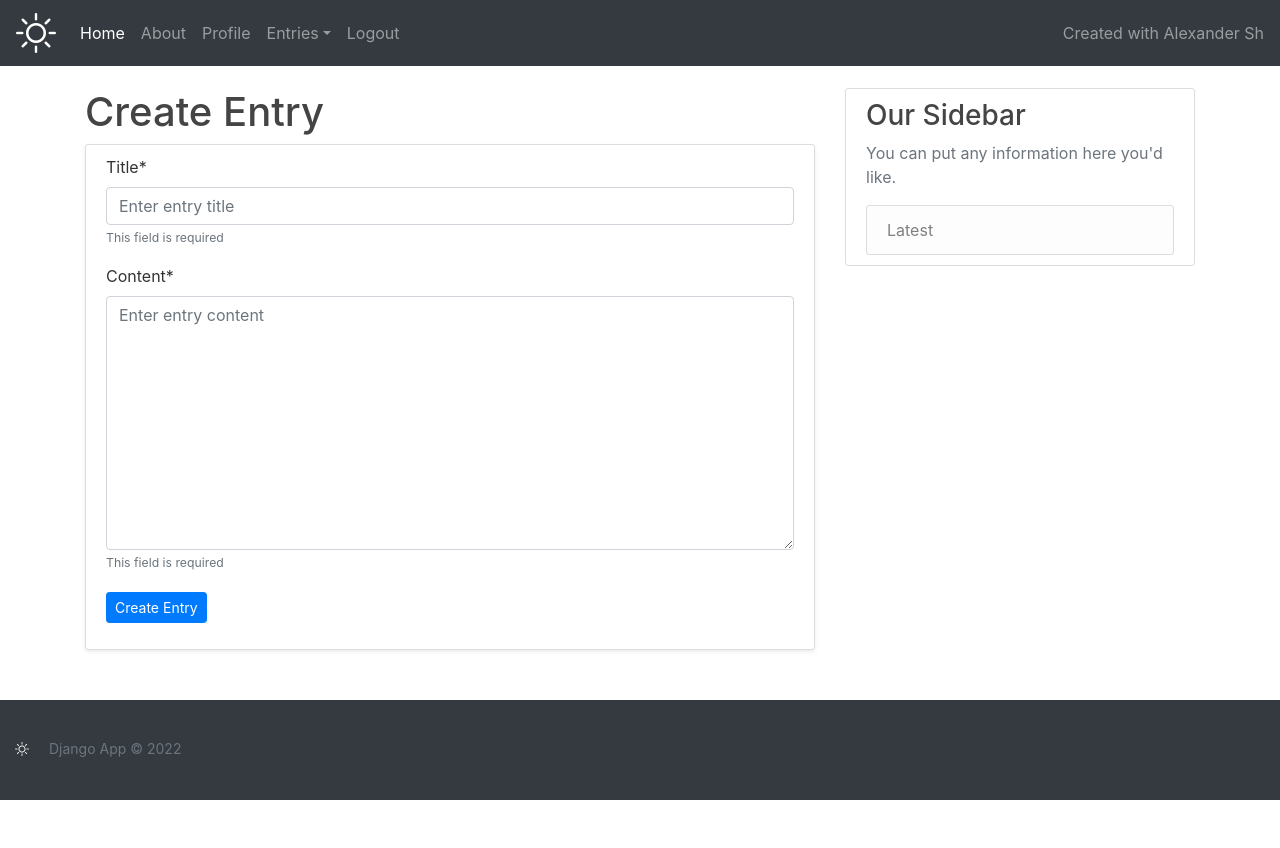
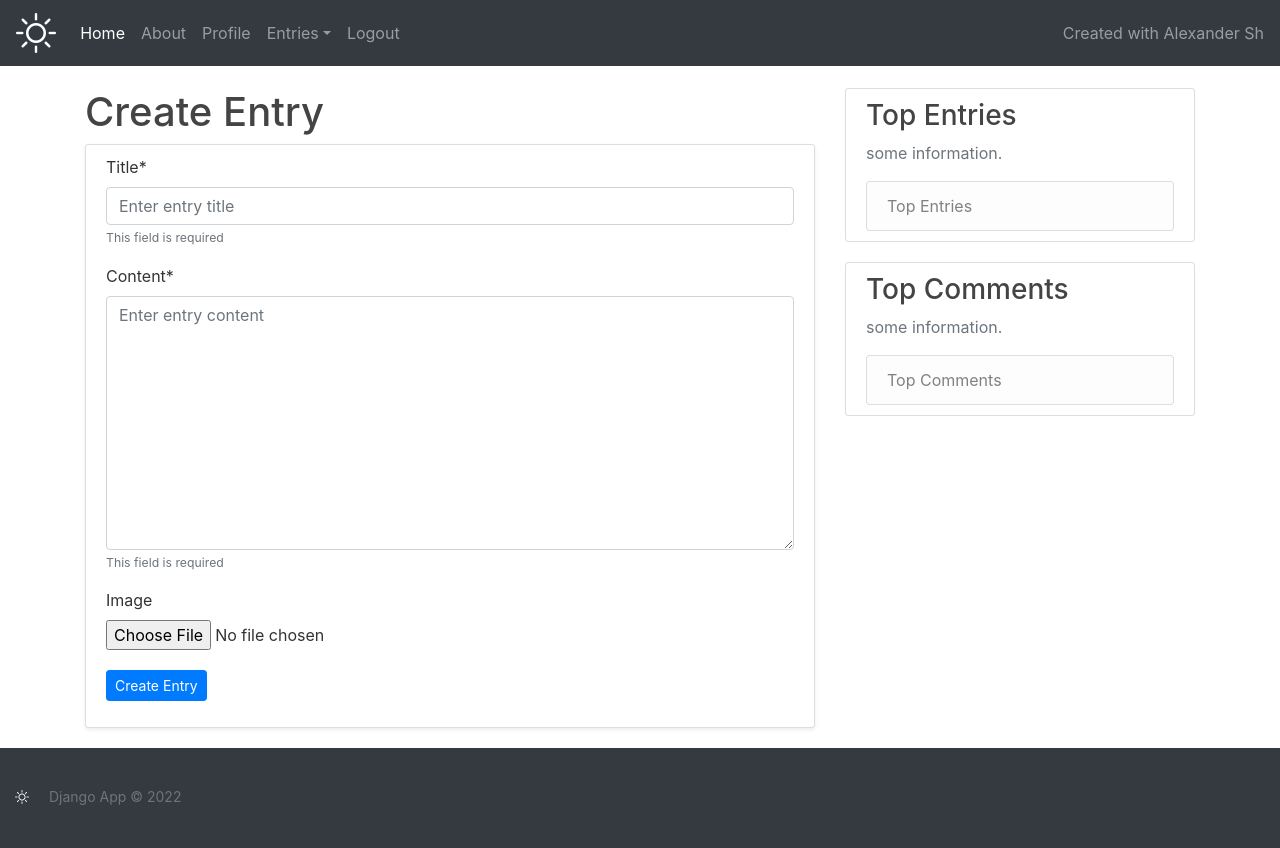
Before and after one commit to alexfer/django-project, a Django app: page /accounts/content/create/ in a window 1280 px wide. Before the commit the page ends 800 px from the top, so only its background shows below. Run offline with Django 4.2, Linux system fonts and the light colour scheme; the visitor is signed in with stand-in values (Sample User, id 1); some libraries are stand-ins or nearby versions.

Commit message:
a lot of changes

```diff
--- a/base/templates/index.html
+++ b/base/templates/index.html
@@ -71,10 +71,17 @@
         </div>
         <div class="col-md-4">
           <div class="content-section">
-            <h3>Our Sidebar</h3>
-            <p class='text-muted'>You can put any information here you'd like.</p>
+            <h3>Top Entries</h3>
+            <p class='text-muted'>some information.</p>
               <ul class="list-group">
-                <li class="list-group-item list-group-item-light">Latest</li>
+                <li class="list-group-item list-group-item-light">Top Entries</li>
+              </ul>
+          </div>
+            <div class="content-section">
+            <h3>Top Comments</h3>
+            <p class='text-muted'>some information.</p>
+              <ul class="list-group">
+                <li class="list-group-item list-group-item-light">Top Comments</li>
               </ul>
           </div>
         </div>
--- a/content/forms.py
+++ b/content/forms.py
@@ -11,10 +11,13 @@ class _CreateEntryForm(forms.ModelForm):
         'class': 'form-control',
         'placeholder': 'Enter entry content',
     }), label='Content')
+    image = forms.FileField(widget=forms.FileInput(attrs={
+        'class': 'form-control-file',
+    }), required=False)
 
     class Meta:
         model = Entry
-        fields = ('title', 'content',)
+        fields = ('title', 'content', 'image',)
 
 
 class CreateEntryForm(_CreateEntryForm):
--- a/content/models.py
+++ b/content/models.py
@@ -1,13 +1,41 @@
+import datetime
+import os
+
+from PIL import Image
+from django.contrib.auth.models import User
 from django.db import models
 from django.utils import timezone
 
 
 class Entry(models.Model):
+    """
+    @staticmethod
+    """
+    def entry_directory_path(self, filename):
+        basename, extension = os.path.splitext(filename)
+        name = str(datetime.datetime.now().time()).replace(':', '-').replace('.', '/')
+        return 'files/{dir}/{basename}{ext}'.format(
+            dir=str(datetime.datetime.now().date()),
+            basename=name,
+            ext=extension
+        )
+
     title = models.CharField(max_length=512)
     content = models.TextField()
-    user_id = models.IntegerField(null=False)
+    user = models.ForeignKey(User, on_delete=models.CASCADE)
+    image = models.ImageField(default='placeholder.png', upload_to=entry_directory_path, null=True)
     created_at = models.DateTimeField(default=timezone.now)
     updated_at = models.DateTimeField(default=timezone.now)
 
     class Meta:
         db_table = "base_entry"
+
+    def save(self, *args, **kwargs):
+        super(Entry, self).save(*args, **kwargs)
+
+        img = Image.open(self.image.path)
+
+        if img.height > 1024 or img.width > 768:
+            output_size = (1024, 768)
+            img.thumbnail(output_size)
+            img.save(self.image.path)
--- a/content/templates/content/entry-form.html
+++ b/content/templates/content/entry-form.html
@@ -4,7 +4,7 @@
 {% block content %}
 <div class="content-section shadow-sm">
     {% include 'message.html' %}
-    <form method="post">
+    <form method="post" enctype="multipart/form-data">
         {% csrf_token %}
         <div class="form-group">
         {{ form|crispy }}
--- a/content/views.py
+++ b/content/views.py
@@ -11,10 +11,10 @@ from .forms import CreateEntryForm, ChangeEntryForm
 @login_required
 def CreateEntry(request):
     if request.method == 'POST':
-        form = CreateEntryForm(request.POST)
+        form = CreateEntryForm(request.POST, request.FILES)
         if form.is_valid():
             entry = form.save(commit=False)
-            entry.user_id = request.user.id
+            entry.user = request.user
             entry.save()
             return redirect('details', entry.id)
     else:
@@ -28,7 +28,6 @@ def CreateEntry(request):
 
 @login_required
 def ChangeEntry(request, id):
-
     entry = Entry.objects.get(user_id=request.user.id, id=id)
 
     if request.method == 'POST':
```
Also changed, not shown: content/migrations/0003_entry_image.py (added), content/migrations/0004_alter_entry_image.py (added), content/migrations/0005_alter_entry_image.py (added), content/migrations/0006_alter_entry_image.py (added), content/migrations/0007_remove_entry_user_id_entry_user.py (added), media/default.png (added), media/placeholder.png (added), users/migrations/0006_alter_profile_image.py (added).
